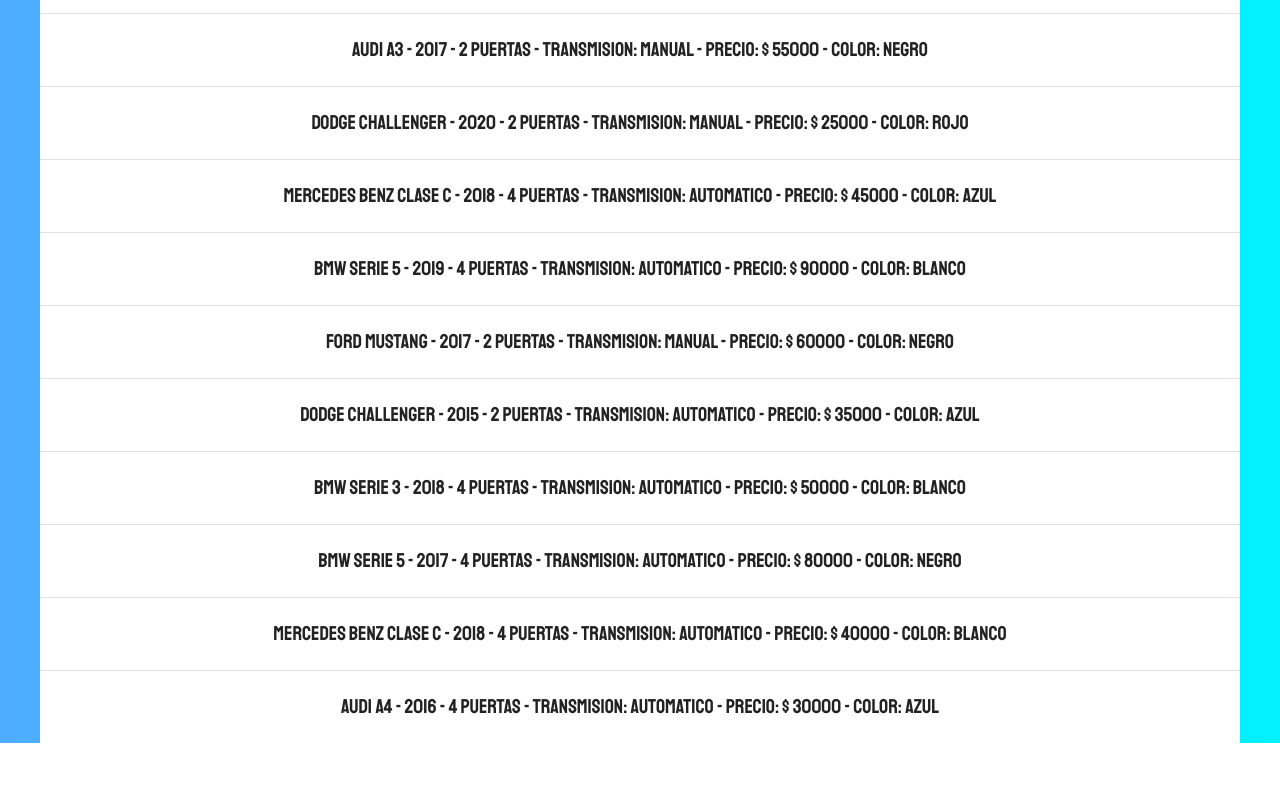
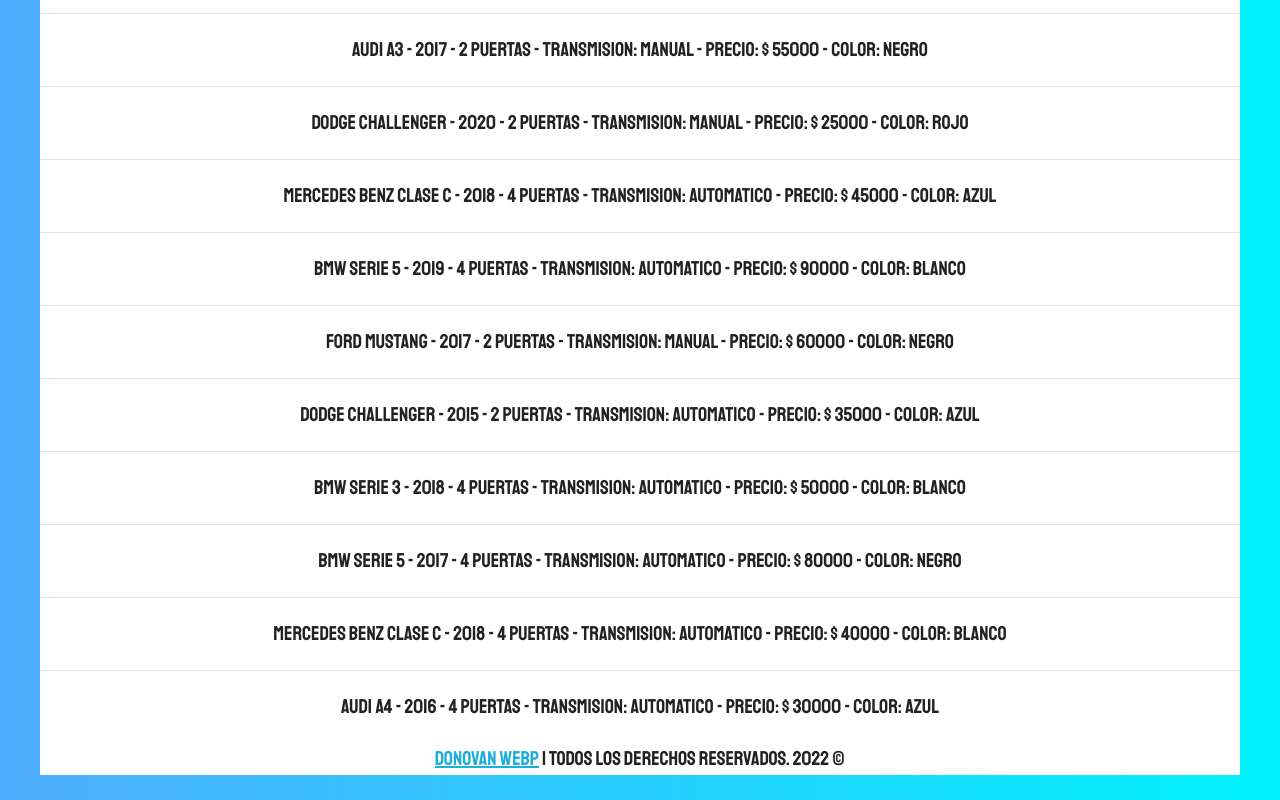
Before and after one commit to Tackless/03-Buscador-js, a website: page index.html in a window 1280 px wide. Shown: the part 1251-2051 px from the top of the page. Before the commit the page ends 1994 px from the top, so only its background shows below. Drawn offline with Linux system fonts and the light colour scheme.

Commit message:
add logo & footer

```diff
--- a/index.html
+++ b/index.html
@@ -5,6 +5,7 @@
     <meta name="viewport" content="width=device-width, initial-scale=1.0">
     <meta http-equiv="X-UA-Compatible" content="ie=edge">
     <title>Buscador múltiples campos - JS Moderno </title>
+    <link rel="shortcut icon" href="favicon.ico" type="image/x-icon">
     <link href="https://fonts.googleapis.com/css?family=Staatliches" rel="stylesheet">
     <link rel="stylesheet" href="css/normalize.css">
     <link rel="stylesheet" href="css/skeleton.css">
@@ -100,6 +101,9 @@
 
         <h1>Resultados</h1>
         <div id="resultado"></div>
+        <footer>
+            <p class="mt-5 text-center "><a class="text-blue-400 hover:text-blue-600" href="https://github.com/Tackless">Donovan WebP</a> | Todos los Derechos Reservados. 2022 &copy; </p>
+        </footer>
     </div>
 
     <script src="js/db.js"></script>
```
Also changed, not shown: favicon.ico (added).
